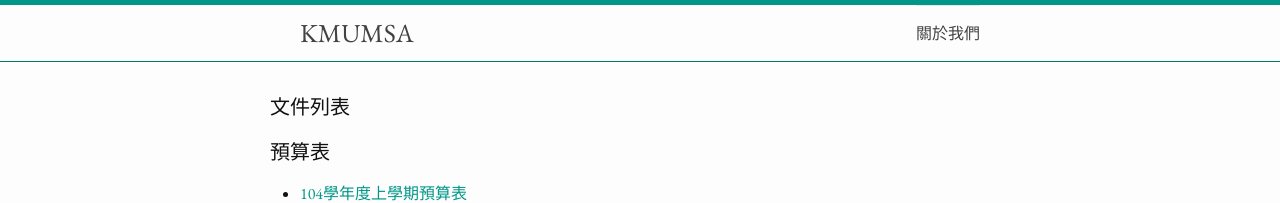
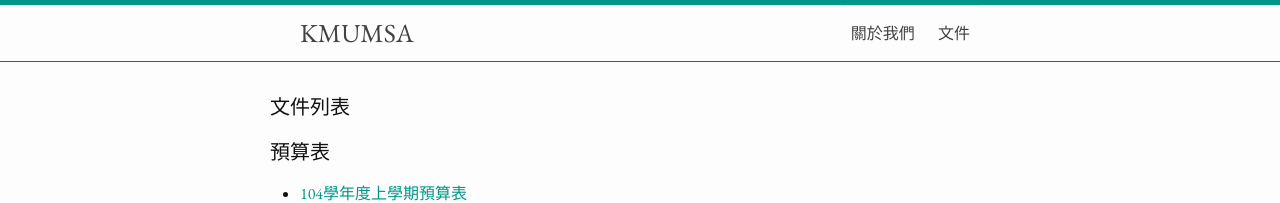
Before and after one commit to HsuYR/msasite, a Jekyll site: the page built from documents.html, in a window 1280 px wide. Shown: the top 203 px of the page. Built offline with Jekyll 4.4.1, drawn with Linux system fonts in a browser that asks for light colours; some web fonts are replaced.

Commit message:
Fix nav link style

```diff
--- a/_sass/_layout.scss
+++ b/_sass/_layout.scss
@@ -39,7 +39,6 @@
 
 .site-nav {
   float: right;
-  overflow: auto;
   height: 56px;
   line-height: 56px;
   margin-right: $spacing-unit;
@@ -50,6 +49,8 @@
   margin: 0;
   border-top: 1px solid $grey-color-light;
   li {
+    margin: 0 10px;
+    display: inline-block;
     text-align: center;
   }
 }
```
